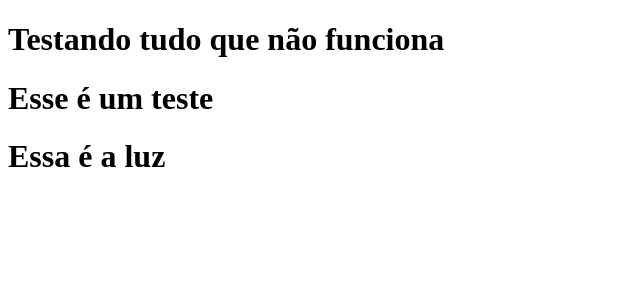
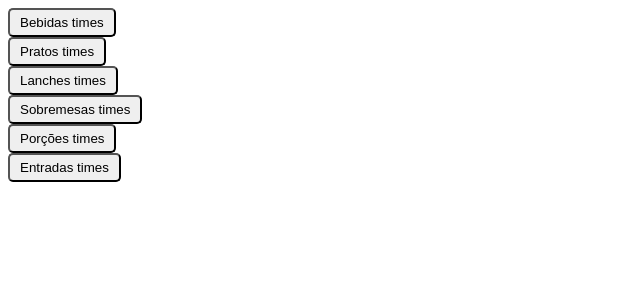
Before and after one commit to BensmanF/react-bar-menu, a React (Create React App) app: page / in a window 1280 px wide. Shown: the top 300 px of the page, without its empty margins (0-640 px from the left). Built offline with nearby package versions, Linux system fonts and the light colour scheme.

Commit message:
mock array list com propos

```diff
--- a/src/App.js
+++ b/src/App.js
@@ -1,14 +1,18 @@
-
-import Testando from './component/Testando'
-import Lux from './component/lux';
+import MockData from "./MockData";
+import Btn from "./component/btn";
+import React, {useState} from  'react'
 
 function App(){
+
+    if (MockData === null) return null;
     return (
         <div>
-            <h1>Testando tudo que não funciona</h1>
-             <Testando/>
-                <Lux/>
+           {MockData.map((item, index)=>(
+        <div key={index}>
+            <Btn item={item} />
         </div>
+           ))}
+           </div>
     )
 }
 export default App;
--- /dev/null
+++ b/src/MockData.js
@@ -0,0 +1,11 @@
+const btnMenu =[
+    {title: "Bebidas", category:"bebidas",  ChildCategory: "bebidas",  display: true, mainBtn:false},
+    {title: "Pratos", category:"pratos",  ChildCategory: "pratos",  display: true, mainBtn:false},
+    {title: "Lanches", category:"lanches",  ChildCategory: "lanches",  display: true, mainBtn:false},
+    {title: "Sobremesas", category:"sobremesas",  ChildCategory: "sobremesas",  display: true, mainBtn:false},
+    {title: "Porções", category:"porcoes",  ChildCategory: "porcoes",  display: true, mainBtn:false},
+    {title: "Entradas", category:"entradas",  ChildCategory: "entradas",  display: true, mainBtn:false},
+
+]
+
+export default btnMenu;
--- /dev/null
+++ b/src/component/btn.css
@@ -0,0 +1,4 @@
+.colorful{
+   border-radius: 5px;
+   padding: 5px 10px
+}
--- /dev/null
+++ b/src/component/btn.js
@@ -0,0 +1,11 @@
+import React , {useState} from  'react'
+import  './btn.css'
+
+const Btn = ({item}) => {
+    return (
+        <div>
+            <button className="colorful">{item.title} times</button>
+        </div>
+    )
+}
+export default Btn;
```
